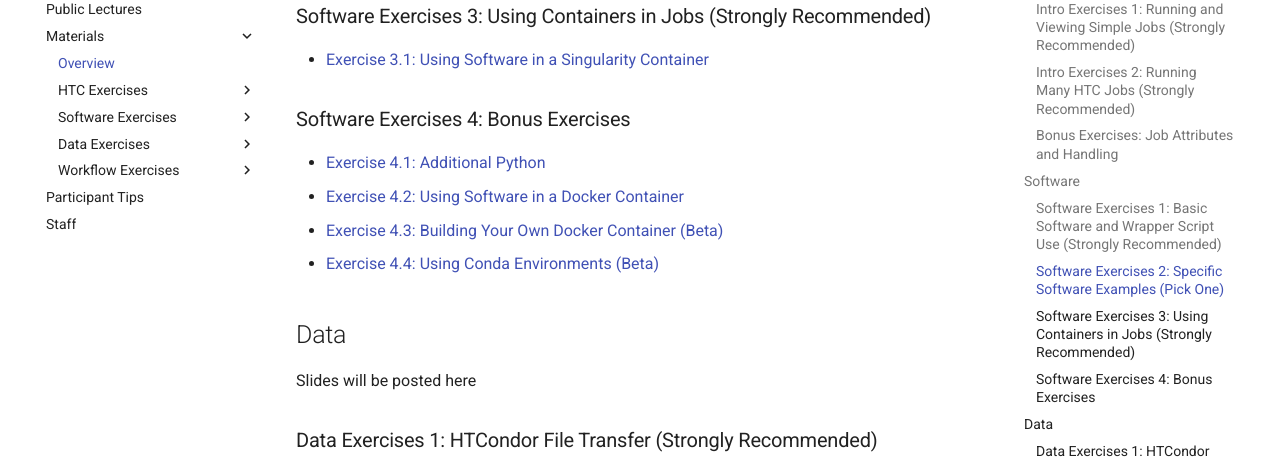
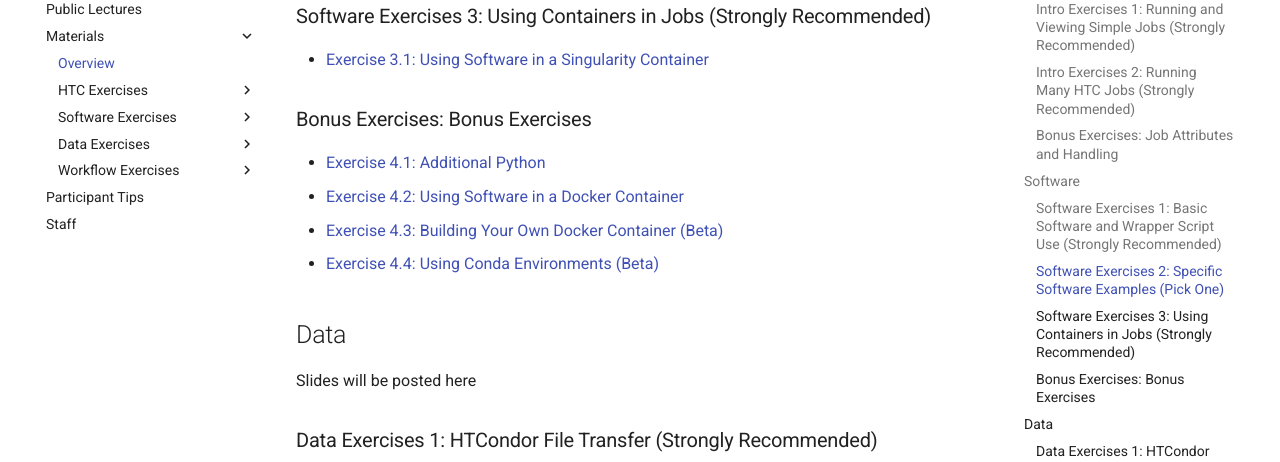
Before and after one commit to osg-htc/virtual-school-2021, an MkDocs documentation site: the page built from docs/materials/index.md, in a window 1280 px wide and 900 px high, scrolled down 1483 px. Shown: the part 153-615 px from the top of the window. Built offline with MkDocs 1.6.1 and Material for MkDocs 9.7.7, drawn with Linux system fonts in a browser that asks for light colours.

Commit message:
software bonus ex title

```diff
--- a/docs/materials/index.md
+++ b/docs/materials/index.md
@@ -56,7 +56,7 @@ Slides will be posted here
 
 - [Exercise 3.1: Using Software in a Singularity Container](software/part3-ex1-singularity.md)
 
-### Software Exercises 4: Bonus Exercises
+### Bonus Exercises: Bonus Exercises
 
 - [Exercise 4.1: Additional Python ](software/part4-ex1-python-extras.md)
 - [Exercise 4.2: Using Software in a Docker Container](software/part4-ex2-docker.md)
```
